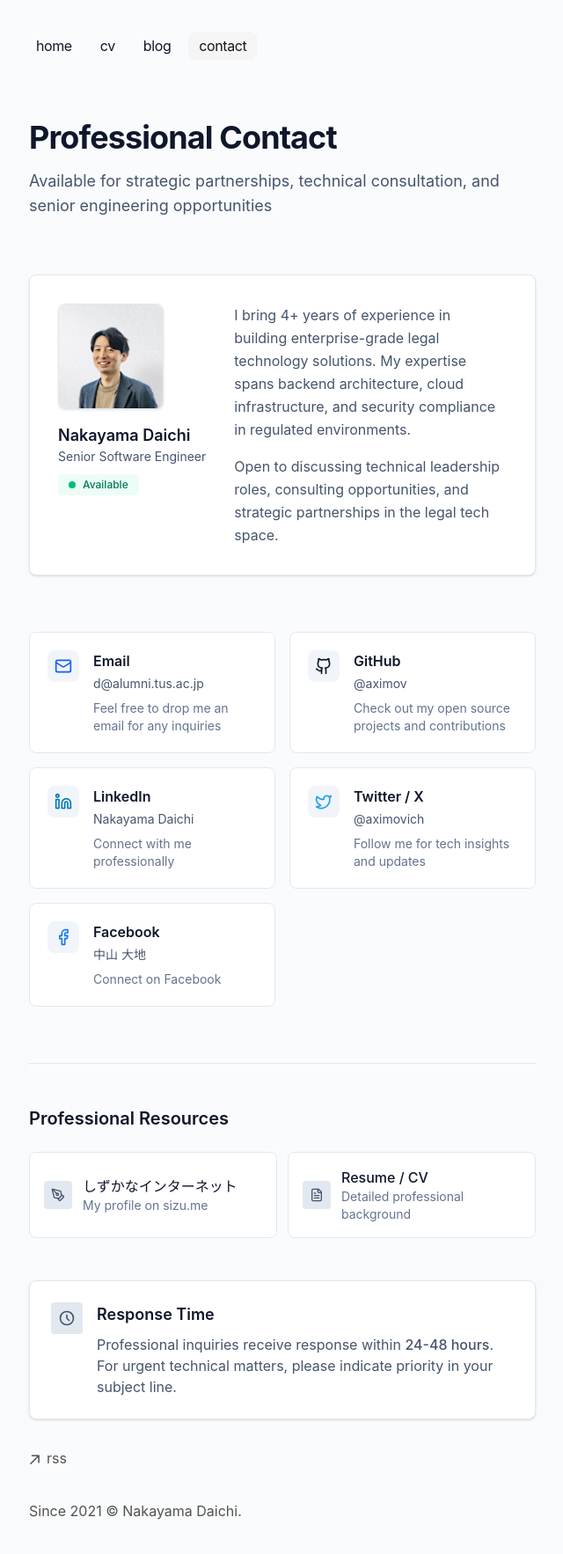
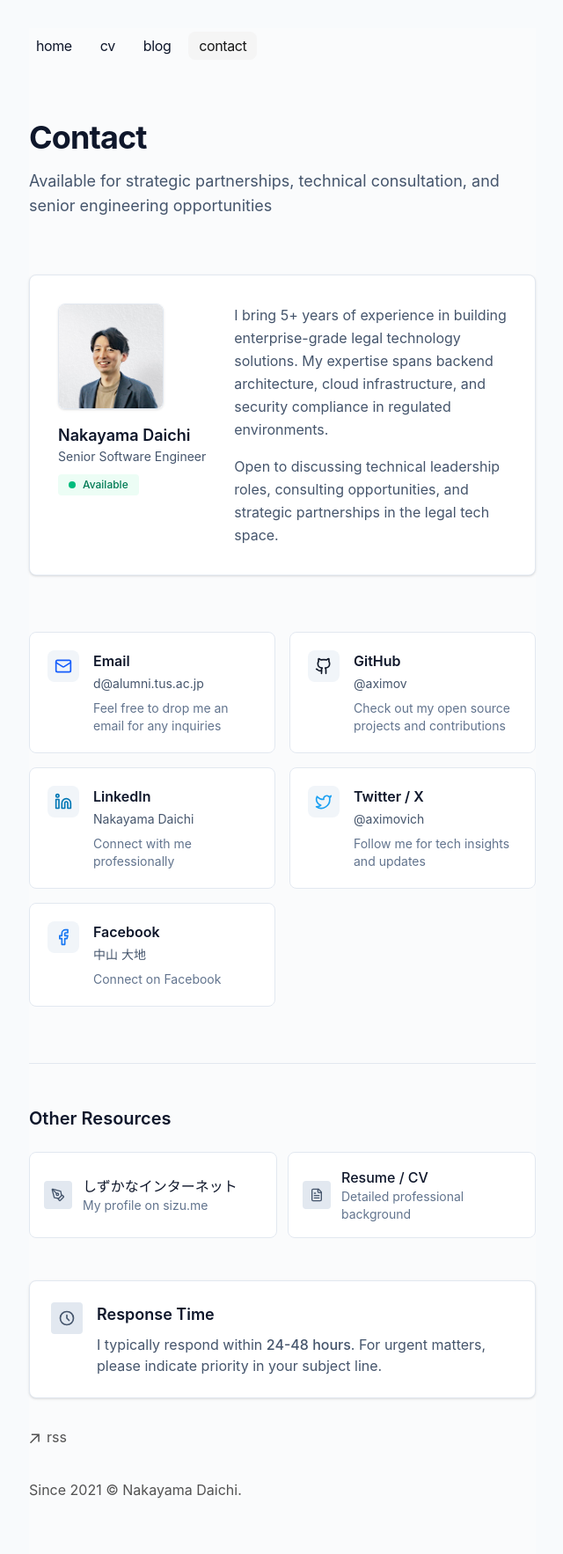
Before and after one commit to aximov/blog-2, a Next.js app: page /contact in a window 1280 px wide. Shown: the top 1766 px of the page at 88% size, without its empty margins (319-959 px from the left). Built offline with nearby package versions, Linux system fonts and the light colour scheme.

Commit message:
snapshot: wording

```diff
--- a/app/contact/page.tsx
+++ b/app/contact/page.tsx
@@ -91,7 +91,7 @@ export default function ContactsPage() {
     <PageContent>
       <div className="mb-16">
         <h1 className="font-bold text-3xl md:text-4xl mb-4 tracking-tight text-slate-900 dark:text-slate-100">
-          Professional Contact
+          Contact
         </h1>
         <p className="text-lg text-slate-600 dark:text-slate-400 max-w-2xl">
           Available for strategic partnerships, technical consultation, and senior engineering opportunities
@@ -125,7 +125,7 @@ export default function ContactsPage() {
         </div>
         <div className="flex-1">
           <p className="text-slate-600 dark:text-slate-400 leading-relaxed mb-4">
-            I bring 4+ years of experience in building enterprise-grade legal technology solutions.
+            I bring 5+ years of experience in building enterprise-grade legal technology solutions.
             My expertise spans backend architecture, cloud infrastructure, and security compliance
             in regulated environments.
           </p>
@@ -178,7 +178,7 @@ export default function ContactsPage() {
 
       <div className="border-t border-slate-200 dark:border-slate-800 pt-12">
         <h2 className="font-semibold text-xl mb-6 text-slate-900 dark:text-slate-100">
-          Professional Resources
+          Other Resources
         </h2>
         <div className="grid gap-3 md:grid-cols-2">
           {additionalLinks.map((link, index) => {
@@ -228,8 +228,8 @@ export default function ContactsPage() {
               Response Time
             </h3>
             <p className="text-slate-600 dark:text-slate-400">
-              Professional inquiries receive response within <span className="font-medium">24-48 hours</span>.
-              For urgent technical matters, please indicate priority in your subject line.
+              I typically respond within <span className="font-medium">24-48 hours</span>.
+              For urgent matters, please indicate priority in your subject line.
             </p>
           </div>
         </div>
--- a/app/cv/page.tsx
+++ b/app/cv/page.tsx
@@ -28,10 +28,10 @@ export default function CVPage() {
     >
       <motion.div variants={itemAnimation} className="mb-12">
         <h1 className="mb-4 text-3xl md:text-4xl font-bold tracking-tight text-slate-900 dark:text-slate-100">
-          Professional Background
+          Curriculum Vitae
         </h1>
         <p className="text-lg text-slate-600 dark:text-slate-400">
-          Senior Software Engineer with 4+ years in legal technology
+          Senior Software Engineer with 5+ years in legal technology
         </p>
       </motion.div>
 
@@ -142,7 +142,7 @@ export default function CVPage() {
               <div>
                 <p className="font-medium text-slate-700 dark:text-slate-300 mb-2">Databases</p>
                 <div className="flex flex-wrap gap-2">
-                  {["PostgreSQL", "MongoDB", "Elasticsearch", "Redis"].map(tech => (
+                  {["MySQL", "Cloud Datastore", "Elasticsearch", "Redis"].map(tech => (
                     <span key={tech} className="px-3 py-1 bg-slate-100 dark:bg-slate-800 text-slate-700 dark:text-slate-300 rounded-md text-sm font-medium">
                       {tech}
                     </span>
@@ -158,7 +158,7 @@ export default function CVPage() {
               <div>
                 <p className="font-medium text-slate-700 dark:text-slate-300 mb-2">Cloud & DevOps</p>
                 <div className="flex flex-wrap gap-2">
-                  {["Google Cloud", "Kubernetes", "Docker", "Terraform", "CI/CD"].map(tech => (
+                  {["Google Cloud", "Docker", "Terraform", "CI/CD", "Monitoring"].map(tech => (
                     <span key={tech} className="px-3 py-1 bg-slate-100 dark:bg-slate-800 text-slate-700 dark:text-slate-300 rounded-md text-sm font-medium">
                       {tech}
                     </span>
@@ -177,7 +177,7 @@ export default function CVPage() {
       </motion.div>
 
       <motion.div className="mb-12" variants={itemAnimation}>
-        <h2 className="mb-6 text-2xl font-semibold text-slate-900 dark:text-slate-100">Professional Experience</h2>
+        <h2 className="mb-6 text-2xl font-semibold text-slate-900 dark:text-slate-100">Experience</h2>
         <div className="space-y-4">
           <div className="p-6 bg-white dark:bg-slate-900 rounded-lg border border-slate-200 dark:border-slate-800 shadow-sm">
             <div className="flex flex-col md:flex-row md:items-start md:justify-between mb-3">
@@ -253,7 +253,7 @@ export default function CVPage() {
       </motion.div>
 
       <motion.div className="mb-12" variants={itemAnimation}>
-        <h2 className="mb-6 text-2xl font-semibold text-slate-900 dark:text-slate-100">Professional Certifications</h2>
+        <h2 className="mb-6 text-2xl font-semibold text-slate-900 dark:text-slate-100">Certifications</h2>
         <div className="space-y-6">
           {/* Cloud Certifications */}
           <div className="p-6 bg-white dark:bg-slate-900 rounded-lg border border-slate-200 dark:border-slate-800 shadow-sm">
--- a/app/page.tsx
+++ b/app/page.tsx
@@ -5,7 +5,7 @@ import { PageContent } from "app/components/page-content";
 export default function Page() {
   return (
     <PageContent>
-      {/* Professional Hero Section */}
+      {/* Hero Section */}
       <div className="mb-20">
         <div className="mb-12">
           <h1 className="mb-6 text-4xl md:text-5xl font-bold tracking-tight text-neutral-900 dark:text-neutral-100">
@@ -16,14 +16,14 @@ export default function Page() {
               Senior Software Engineer
             </p>
             <p className="text-lg text-neutral-600 dark:text-neutral-400 max-w-3xl leading-relaxed">
-              4+ years building mission-critical legal technology at Legalscape.
+              5+ years building mission-critical legal technology at Legalscape.
               Specialized in backend architecture, cloud infrastructure, and security compliance
               for enterprise legal solutions.
             </p>
           </div>
         </div>
 
-        {/* Professional Status */}
+        {/* Current Status */}
         <div className="flex flex-col sm:flex-row gap-6 mb-12">
           <div className="flex items-center gap-3 px-5 py-3 bg-white dark:bg-slate-900 rounded-lg border border-slate-200 dark:border-slate-800 shadow-sm">
             <div className="w-2 h-2 bg-emerald-500 rounded-full"></div>
@@ -45,13 +45,13 @@ export default function Page() {
           </div>
         </div>
 
-        {/* Professional CTA */}
+        {/* CTA Buttons */}
         <div className="flex flex-col sm:flex-row gap-4">
           <Link
             href="/cv"
             className="inline-flex items-center justify-center gap-2 px-6 py-3 bg-slate-900 dark:bg-slate-100 text-white dark:text-slate-900 rounded-lg font-semibold transition-all hover:bg-slate-800 dark:hover:bg-slate-200"
           >
-            Professional Background
+            View CV
             <svg className="w-4 h-4" fill="none" stroke="currentColor" viewBox="0 0 24 24">
               <path strokeLinecap="round" strokeLinejoin="round" strokeWidth="2" d="M9 5l7 7-7 7"></path>
             </svg>
@@ -77,7 +77,7 @@ export default function Page() {
               Designing and implementing scalable backend services for legal tech platforms handling sensitive data and complex workflows.
             </p>
             <div className="flex flex-wrap gap-2">
-              {["TypeScript", "Python", "Node.js", "PostgreSQL"].map(tech => (
+              {["TypeScript", "Python", "Node.js", "MySQL"].map(tech => (
                 <span key={tech} className="px-3 py-1 bg-slate-100 dark:bg-slate-800 text-slate-700 dark:text-slate-300 rounded-md text-sm font-medium">
                   {tech}
                 </span>
@@ -91,7 +91,7 @@ export default function Page() {
               Building secure, compliant infrastructure on Google Cloud with focus on data protection and regulatory requirements.
             </p>
             <div className="flex flex-wrap gap-2">
-              {["Google Cloud", "Kubernetes", "Security", "Compliance"].map(tech => (
+              {["Google Cloud", "Containers", "Security", "Compliance"].map(tech => (
                 <span key={tech} className="px-3 py-1 bg-slate-100 dark:bg-slate-800 text-slate-700 dark:text-slate-300 rounded-md text-sm font-medium">
                   {tech}
                 </span>
```
